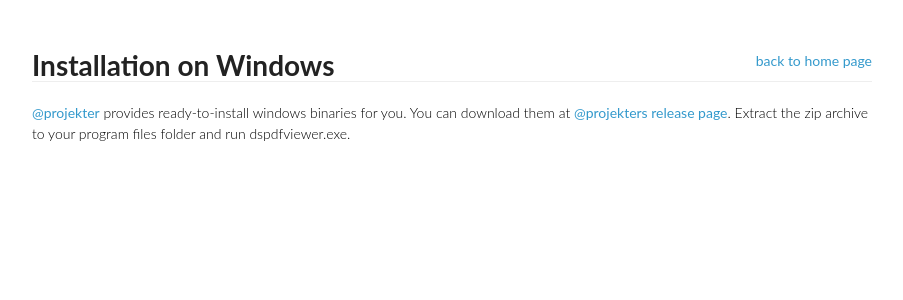
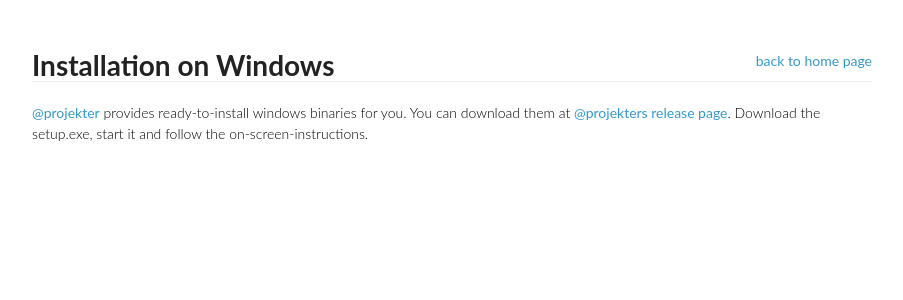
Before and after one commit to dannyedel/dspdfviewer, a Jekyll site: the page built from installation/windows.md, in a window 1280 px wide. Shown: the top 300 px of the page, without its empty margins (188-1091 px from the left). Built offline with Jekyll 4.4.1, drawn with Linux system fonts in a browser that asks for light colours; Markdown is read by kramdown in place of the engine named in the settings.

Commit message:
installation/windows: mention setup.exe

```diff
--- a/installation/windows.md
+++ b/installation/windows.md
@@ -5,7 +5,7 @@ layout: default
 
 [@projekter] provides ready-to-install windows binaries for you.
 You can download them at [@projekters release page].
-Extract the zip archive to your program files folder and run dspdfviewer.exe.
+Download the setup.exe, start it and follow the on-screen-instructions.
 
 [@projekter]: https://github.com/projekter
 [@projekters release page]: https://github.com/projekter/dspdfviewer/releases
```
